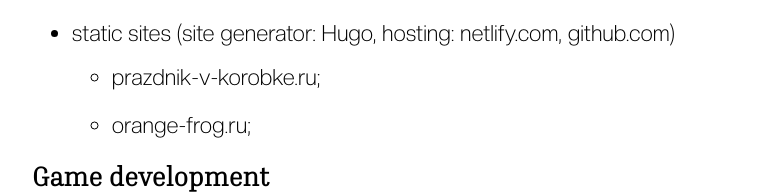
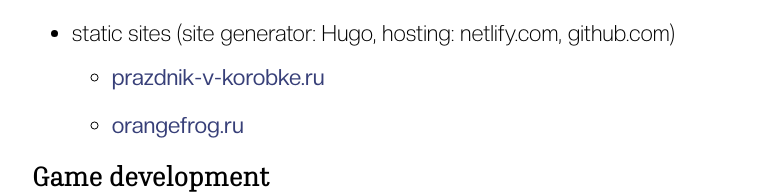
Before and after one commit to gakhov-dev/agakhov-blog, an Eleventy site: page src/index.njk in a window 1280 px wide. Shown: the part 734-928 px from the top of the page, without its empty margins (253-1012 px from the left). Built offline with nearby package versions, Linux system fonts and the light colour scheme; Eleventy itself is replaced by a stand-in of ours; files that its build step writes are made by us from their sources.

Commit message:
index.html - add links

```diff
--- a/src/index.njk
+++ b/src/index.njk
@@ -13,7 +13,7 @@ layout: "base.njk"
               <li>
                 responsive web design (css/html/js)
                 <ul>
-                  <li>first project <a href="http://prazdnik-v-korobke.ru/cryptosafe/">CryptoSafe</a></li>
+                  <li>first project <a href="https://prazdnik-v-korobke.ru/cryptosafe/">CryptoSafe</a></li>
                   <li>this page</li>
                 </ul>
               </li>
@@ -22,8 +22,8 @@ layout: "base.njk"
                 static sites (site generator: Hugo, hosting: netlify.com,
                 github.com)
                 <ul>
-                  <li>prazdnik-v-korobke.ru;</li>
-                  <li>orange-frog.ru;</li>
+                  <li><a href="https://prazdnik-v-korobke.ru">prazdnik-v-korobke.ru</a></li>
+                  <li><a href="https://orangefrog.ru">orangefrog.ru</a></li>
                 </ul>
               </li>
             </ul>
```
